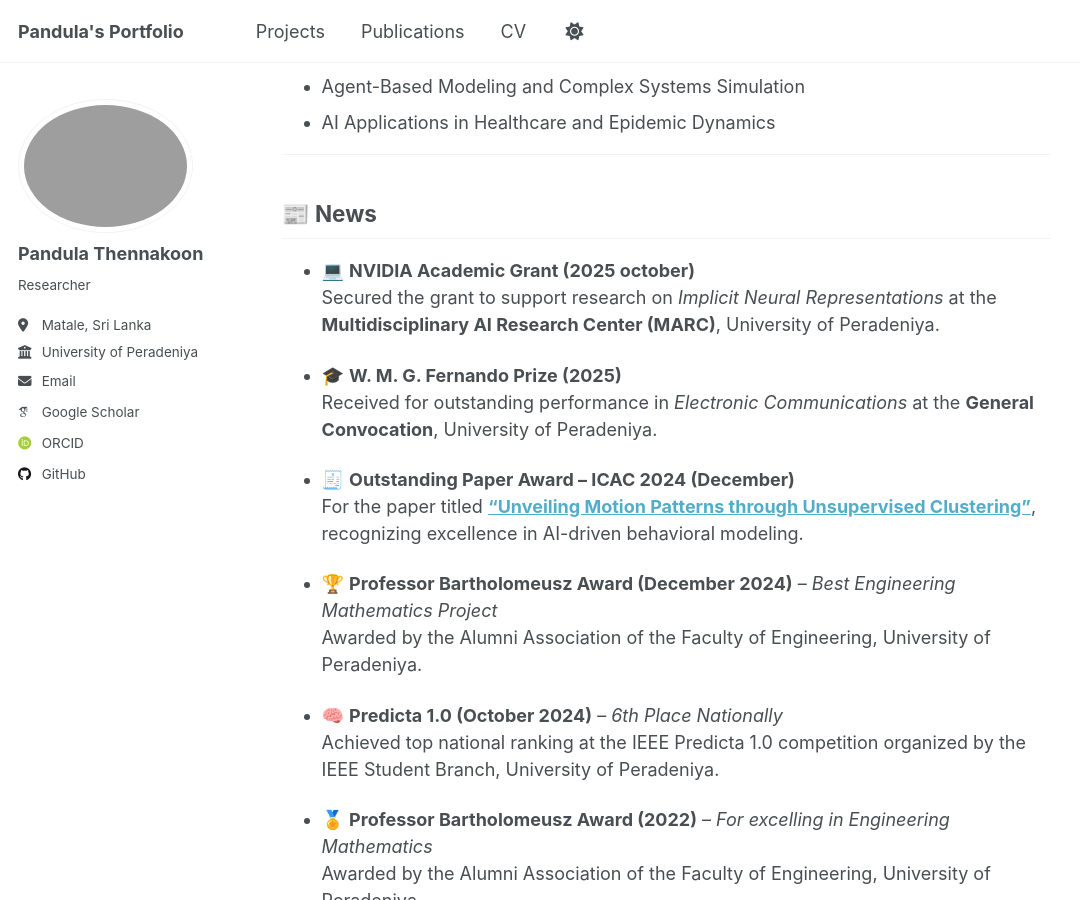
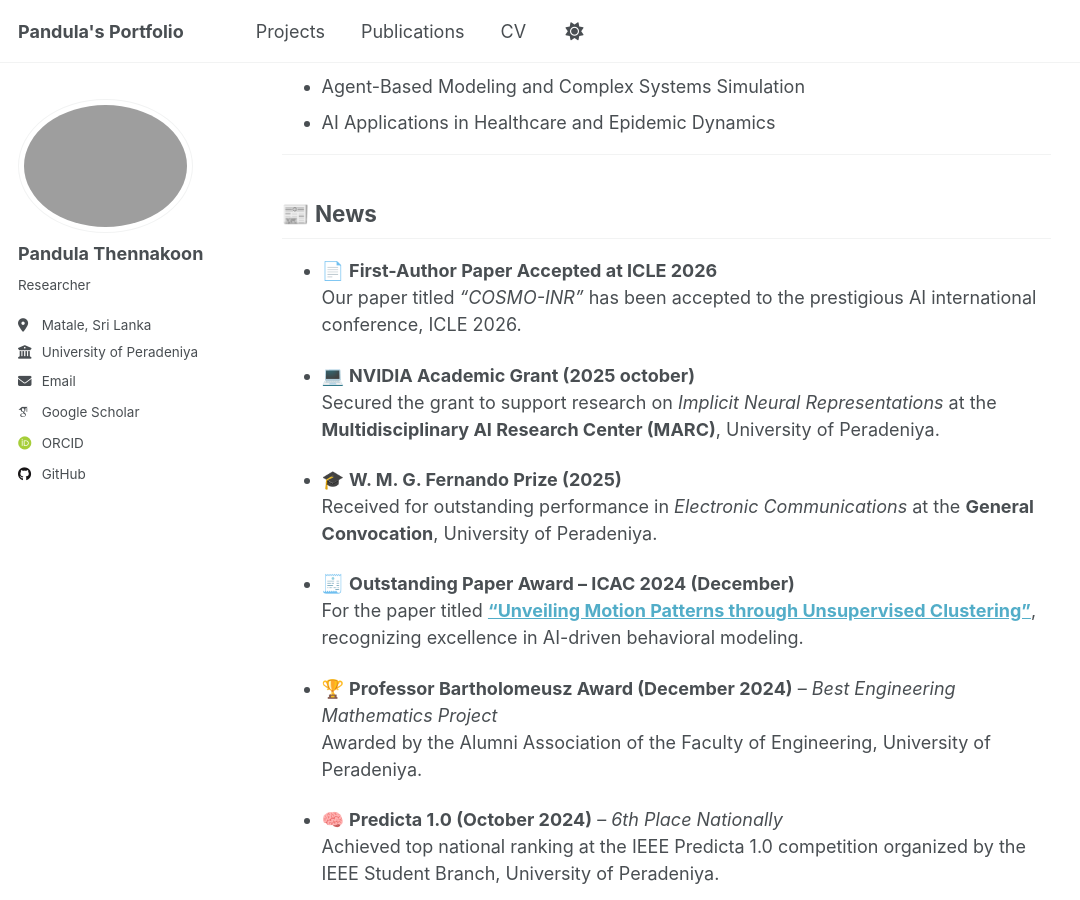
Before and after one commit to Pandula-2000/Pandula-2000.github.io, a Jekyll site: the page built from _pages/about.md, in a window 1280 px wide and 900 px high, scrolled down 693 px. Shown: the whole window, without its empty margins (0-1080 px from the left). Built offline with Jekyll 4.4.1, drawn with Linux system fonts in a browser that asks for light colours; some web fonts are replaced; a script that is not in the unit is left out.

Commit message:
ICLR update

```diff
--- a/_pages/about.md
+++ b/_pages/about.md
@@ -26,6 +26,9 @@ I am currently applying for **PhD programs** in Electrical and Electronic Engine
 ---
 
 ## 📰 News
+
+- 📄 **First-Author Paper Accepted at ICLE 2026**
+  Our paper titled *"COSMO-INR"* has been accepted to the prestigious AI international conference, ICLE 2026.
 
 - 💻 **NVIDIA Academic Grant (2025 october)**
   Secured the grant to support research on *Implicit Neural Representations* at the **Multidisciplinary AI Research Center (MARC)**, University of Peradeniya.
```
